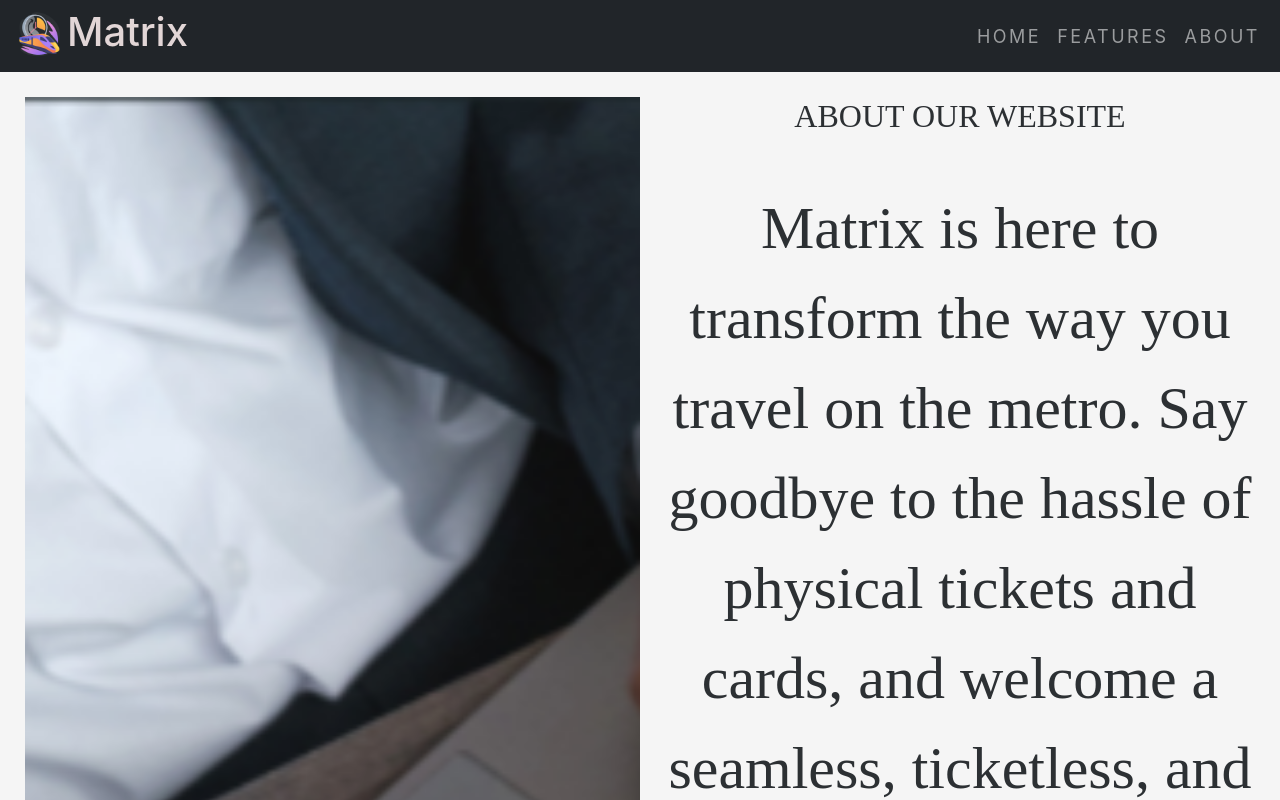
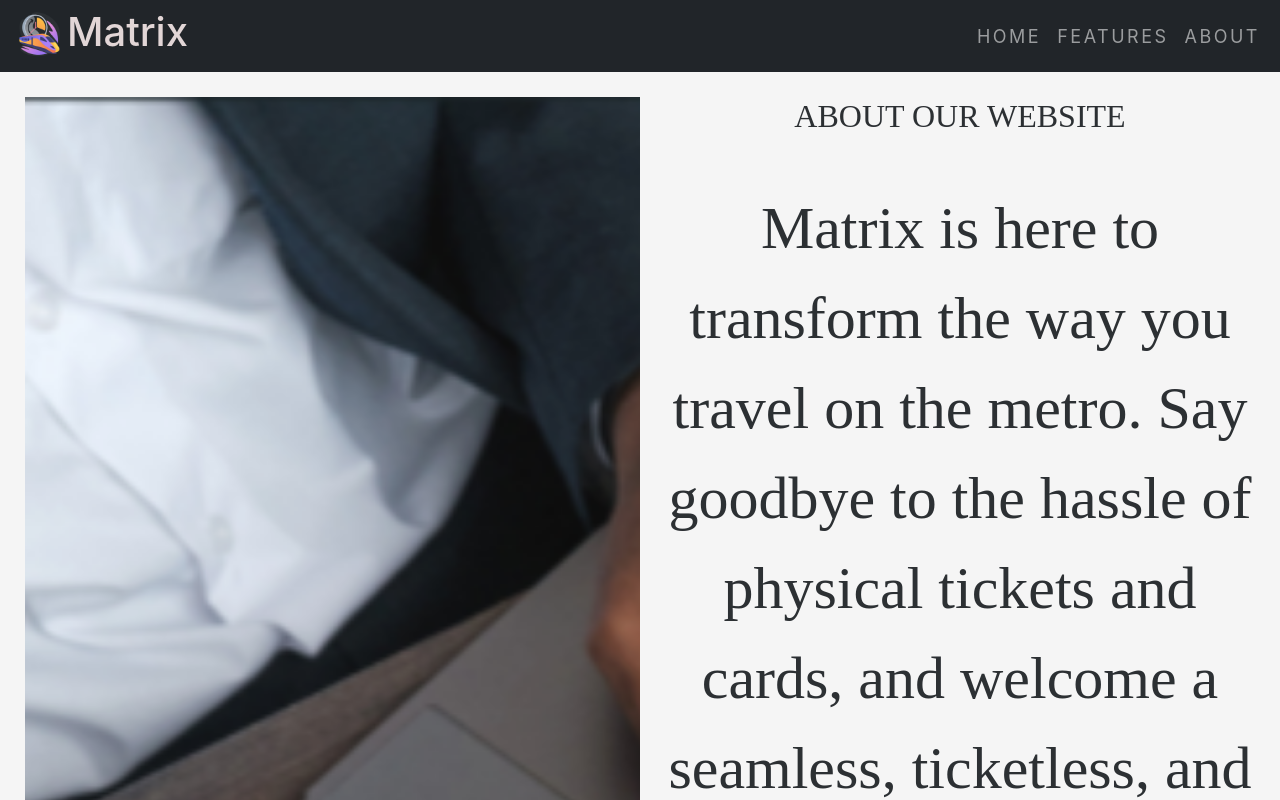
Before and after one commit to Priyanshu085/Matrix, a React (Create React App) app: page /About in a window 1280 px wide. Shown: the top 800 px of the page. Built offline with nearby package versions, Linux system fonts and the light colour scheme; a web font is replaced by a local one.

Commit message:
Update home.css

```diff
--- a/src/component/home.css
+++ b/src/component/home.css
@@ -82,7 +82,7 @@
   }
 
   .about_card img{
-    height: 85%;
+    height: 79%;
   }
 
   .feature_card ul li, .feature_card h3{
```
